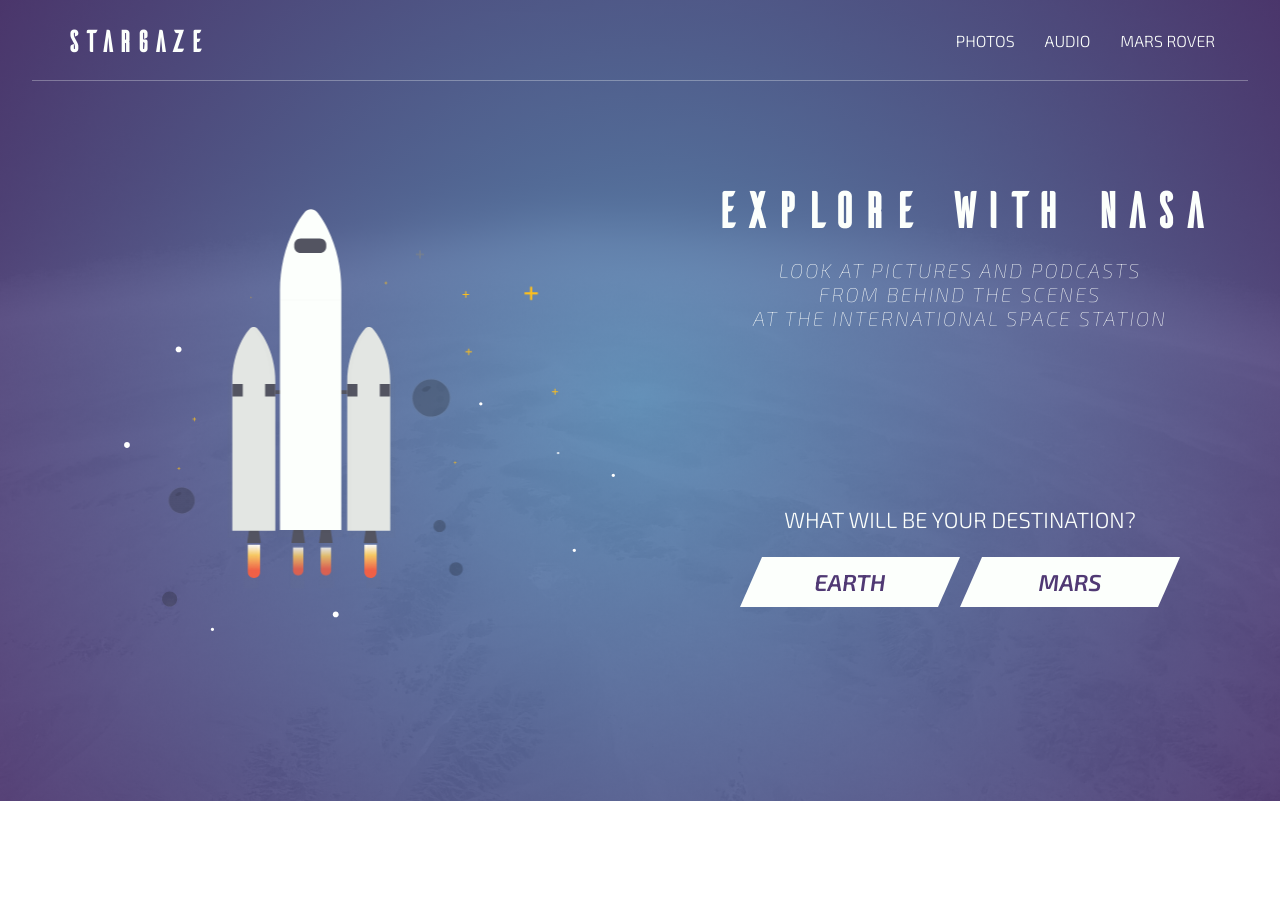
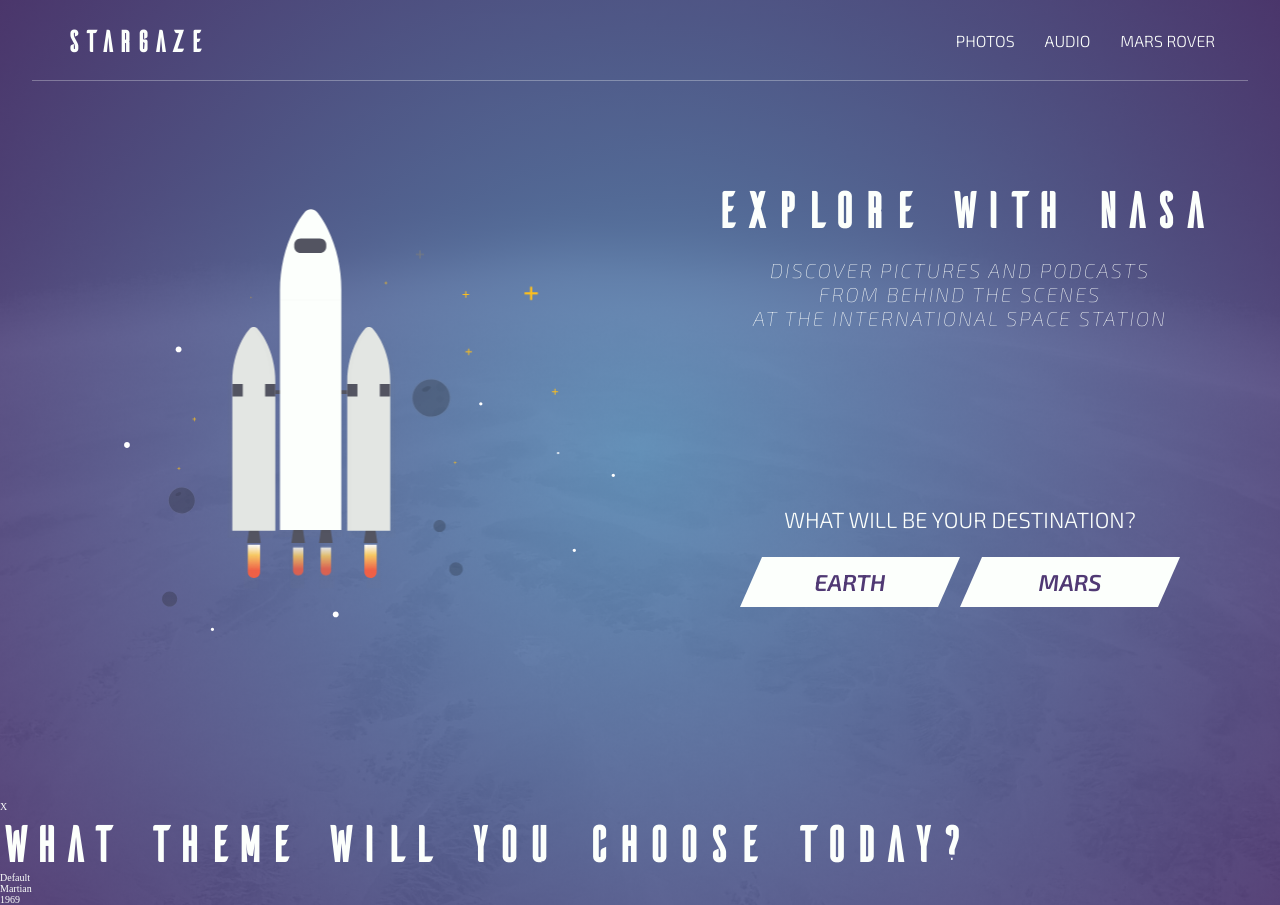
Before and after one commit to Loganpotts1/StarGaze-MKII, a React (Create React App) app: page / in a window 1280 px wide. Before the commit the page ends 801 px from the top, so only its background shows below. Built offline with nearby package versions, Linux system fonts and the light colour scheme.

Commit message:
adding popup prompt

```diff
--- /dev/null
+++ b/src/components/Popup.jsx
@@ -0,0 +1,27 @@
+import React from "react";
+import HeadingOne from "./HeadingOne";
+
+export default function Popup(props) {
+
+    return (
+        <div className="popup">
+            <span className="popup__close" onClick={props.close}>
+                X
+            </span>
+            <HeadingOne
+            text="What theme will you choose today?"
+            />
+            <ul className="popup__list">
+                <li className="popup__list-item theme-default">
+                    Default
+                </li>
+                <li className="popup__list-item theme-martian">
+                    Martian
+                </li>
+                <li className="popup__list-item theme-1969">
+                    1969
+                </li>
+            </ul>
+        </div>
+    );
+}
--- a/src/css/base/_base.scss
+++ b/src/css/base/_base.scss
@@ -22,6 +22,8 @@
     --rocket-color-flame-middle: 252, 204, 99;
     --rocket-color-flame-bottom: 245, 95, 68;
 
+    --btn-font-color: 80, 57, 116;
+    --btn-font-color-alt: 252, 255, 252;
     --btn-color: 252, 255, 252;
     --btn-color-hover-top: 252, 204, 99;
     --btn-color-hover-bottom: 245, 95, 68;
@@ -69,6 +71,8 @@
     --rocket-color-flame-top: 255, 255, 255;
     --rocket-color-flame-middle: 90, 139, 183;
     --rocket-color-flame-bottom: 80, 57, 116;
+
+    --btn-color: ;
 }
 
 $bp-larger: 1200px;
--- a/src/pages/LandingPage.jsx
+++ b/src/pages/LandingPage.jsx
@@ -7,8 +7,15 @@
     ButtonDuoFirst,
     ButtonDuoLast
 } from "../components/ButtonDuo";
+import Popup from "../components/Popup";
 
 export default function LandingPage() {
+
+    const [popupToggled, setPopupToggled] = React.useState(true);
+
+    function togglePopup() {
+        setPopupToggled(!popupToggled);
+    }
 
     return (
         <div className="container container--landing-page">
@@ -28,7 +35,7 @@
                     />
 
                     <p className="header__text">
-                        Look at pictures and podcasts <br/>
+                        Discover pictures and podcasts <br/>
                         from behind the scenes <br/>
                         at the international space station
                     </p>
@@ -54,6 +61,10 @@
 
             </main>
 
+            {
+                popupToggled && <Popup close={() => togglePopup()}/>
+            }
+
         </div>
     );
 }
```
Also changed, not shown: src/css/components/_btn-duo.scss (+12 -2 lines), src/css/main.min.css.
